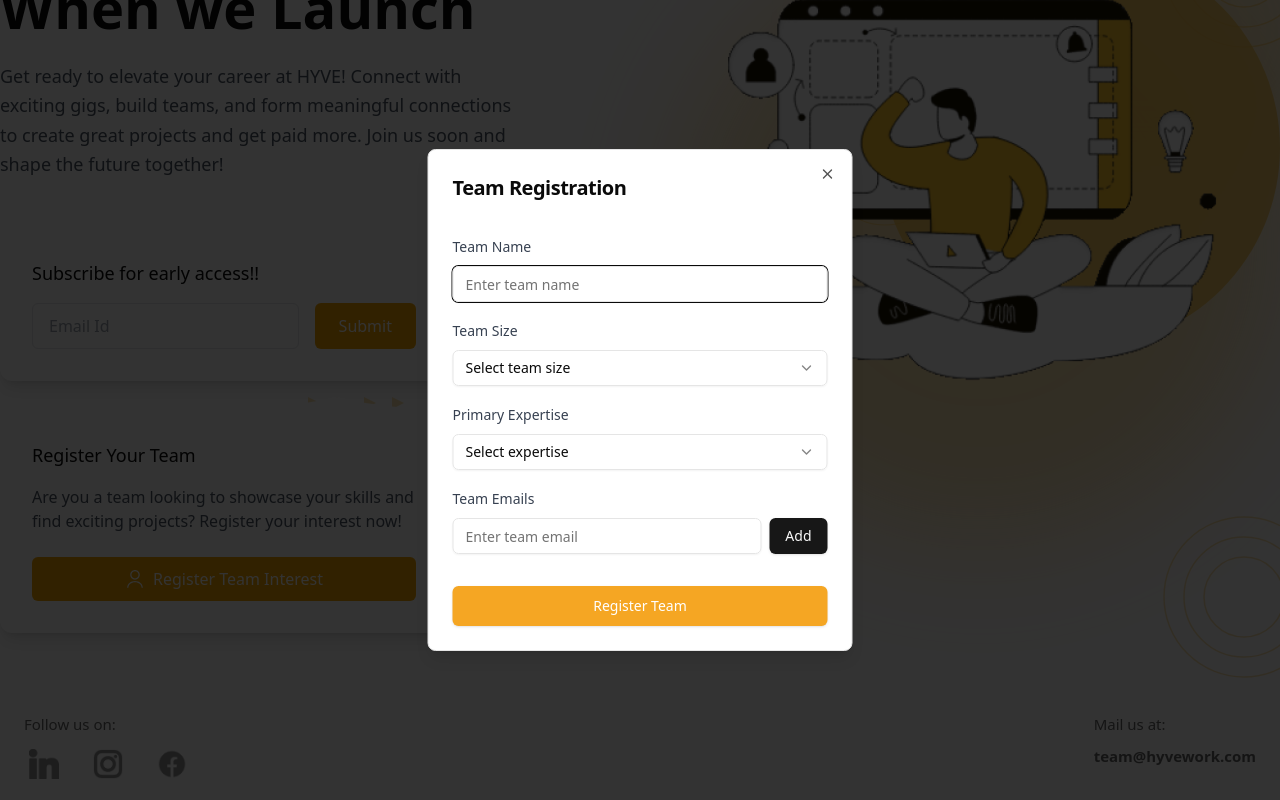
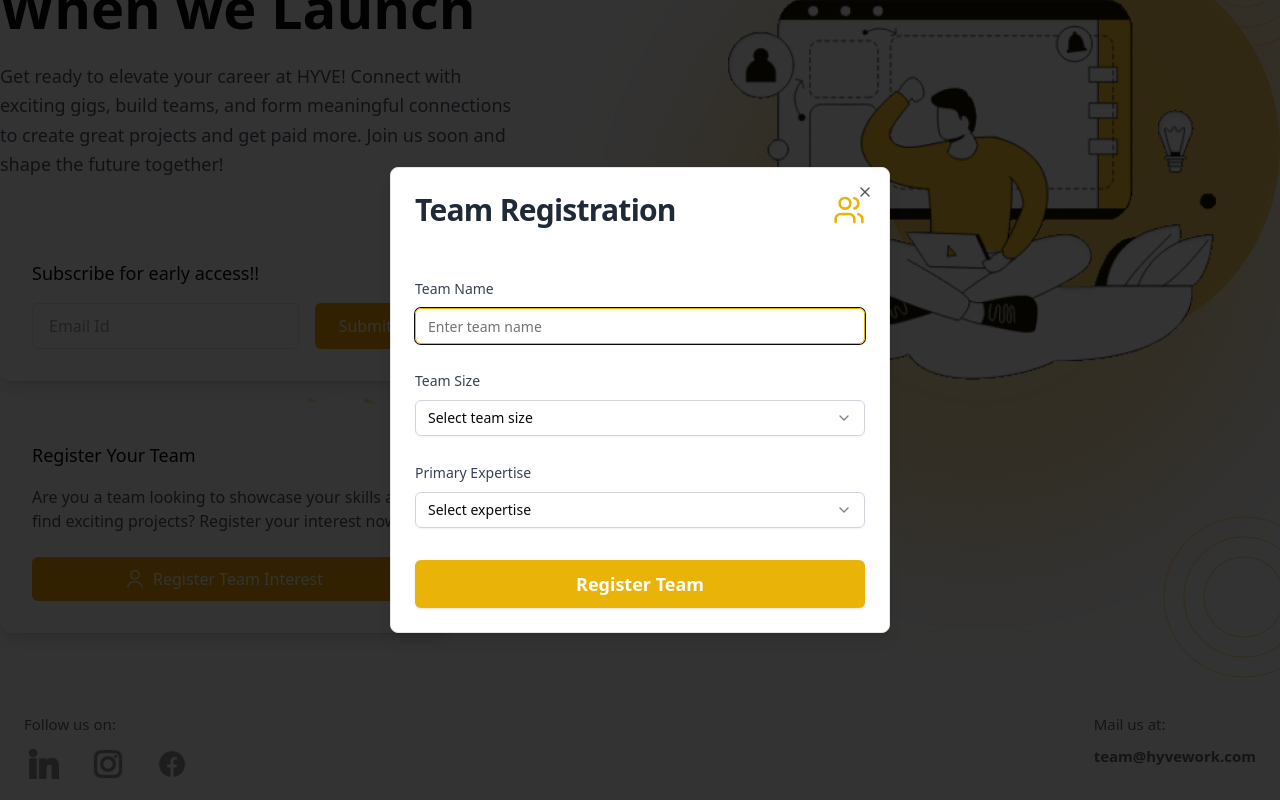
Before and after one commit to YasirKhan231/hyve-frontend, a Next.js app: page / in a window 1280 px wide. Both pictures are taken after a click on the button "Register Team Interest". Shown: the part 287-1087 px from the top of the page. Built offline with nearby package versions, Linux system fonts and the light colour scheme.

Commit message:
dialog box chnages

```diff
--- a/app/api/teamregister/route.ts
+++ b/app/api/teamregister/route.ts
@@ -3,9 +3,9 @@
 
 export async function POST(req: Request) {
   try {
-    const { teamName, maxTeamSize, expertise, teamEmails, teamMembers } = await req.json();
+    const { teamName, maxTeamSize, expertise,  teamMembers } = await req.json();
     // Check for missing fields
-    if (!teamName || !maxTeamSize || !expertise || !teamEmails || !teamMembers.length) {
+    if (!teamName || !maxTeamSize || !expertise || !teamMembers.length) {
       return NextResponse.json({ error: "All fields are required" }, { status: 400 });
     }
 
@@ -16,7 +16,6 @@
         team_name: teamName,
         team_size: maxTeamSize,
         expertise,
-        team_email: teamEmails,  // Array of emails
         team_members: teamMembers,  // Array of member objects
       }])
       .select();
--- a/app/component/hero-components/Registration_dialog_box.tsx
+++ b/app/component/hero-components/Registration_dialog_box.tsx
@@ -1,7 +1,7 @@
 "use client";
 
 import { useState, useEffect, useCallback } from "react";
-import { X, AlertCircle } from "lucide-react";
+import { X, AlertCircle, Users } from "lucide-react";
 import { Button } from "@/components/ui/button";
 import { Input } from "@/components/ui/input";
 import {
@@ -22,6 +22,7 @@
 interface TeamMember {
   name: string;
   role: string;
+  email: string;
 }
 
 interface TeamSize {
@@ -36,6 +37,7 @@
   { value: "medium", label: "4-8 members", min: 4, max: 8 },
   { value: "large", label: "10-15 members", min: 10, max: 15 },
 ];
+
 interface TeamRegistrationDialogProps {
   iisOpen: boolean;
   onClose: () => void;
@@ -48,14 +50,14 @@
   const [teamName, setTeamName] = useState("");
   const [teamSize, setTeamSize] = useState<string>("");
   const [expertise, setExpertise] = useState("");
-  const [teamEmail, setTeamEmail] = useState("");
-  const [teamEmails, setTeamEmails] = useState<string[]>([]);
   const [teamMembers, setTeamMembers] = useState<TeamMember[]>([]);
   const [showMemberInputs, setShowMemberInputs] = useState(false);
   const [maxTeamSize, setMaxTeamSize] = useState<number | null>(null);
+  const [isSubmitting, setIsSubmitting] = useState(false);
   const [currentMember, setCurrentMember] = useState<TeamMember>({
     name: "",
     role: "",
+    email: "",
   });
   const [error, setError] = useState("");
 
@@ -79,8 +81,8 @@
   };
 
   const handleAddMember = () => {
-    if (!currentMember.name || !currentMember.role) {
-      setError("Please fill in both name and role for the team member");
+    if (!currentMember.name || !currentMember.role || !currentMember.email) {
+      setError("Please fill in name, role, and email for the team member");
       return;
     }
 
@@ -90,7 +92,7 @@
     }
 
     setTeamMembers([...teamMembers, currentMember]);
-    setCurrentMember({ name: "", role: "" });
+    setCurrentMember({ name: "", role: "", email: "" });
     setError("");
 
     // Hide member inputs if we've reached the maximum
@@ -105,8 +107,10 @@
   };
 
   const handleRegister = async () => {
-    if (!teamName || !teamSize || !expertise || teamEmails.length === 0) {
-      setError("Please fill in all required fields");
+    if (!teamName || !teamSize || !expertise || teamMembers.length === 0) {
+      setError(
+        "Please fill in all required fields and add at least one team member"
+      );
       return;
     }
 
@@ -114,6 +118,8 @@
       setError(`You need at least ${getSelectedTeamSize()?.min} team members`);
       return;
     }
+
+    setIsSubmitting(true); // Start submission
 
     try {
       const response = await fetch("/api/teamregister", {
@@ -125,30 +131,28 @@
           teamName,
           maxTeamSize,
           expertise,
-          teamEmails,
           teamMembers,
         }),
       });
 
       if (!response.ok) {
-        alert("Failed to submit team registration");
+        throw new Error("Failed to submit team registration");
       }
 
-      // Handle successful submission
       alert("Team registration submitted successfully");
       setTeamName("");
       setTeamSize("");
       setExpertise("");
-      setTeamEmail("");
-      setTeamEmails([]);
       setTeamMembers([]);
       setShowMemberInputs(false);
-      setCurrentMember({ name: "", role: "" });
+      setCurrentMember({ name: "", role: "", email: "" });
       setError("");
       onClose();
     } catch (error) {
       alert("Failed to submit team registration. Please try again.");
       console.error("Error submitting team registration:", error);
+    } finally {
+      setIsSubmitting(false); // End submission
     }
   };
 
@@ -156,7 +160,7 @@
   useEffect(() => {
     setTeamMembers([]);
     setShowMemberInputs(false);
-    setCurrentMember({ name: "", role: "" });
+    setCurrentMember({ name: "", role: "", email: "" });
     setError("");
     const selectedSize = getSelectedTeamSize();
     if (selectedSize) {
@@ -164,27 +168,21 @@
     } else {
       setMaxTeamSize(null);
     }
-  }, [teamSize]);
+  }, [teamSize, getSelectedTeamSize]); // Added getSelectedTeamSize to dependencies
 
   return (
     <Dialog open={iisOpen} onOpenChange={onClose}>
-      <DialogContent className="sm:max-w-[425px] max-h-[80vh] overflow-y-auto">
+      <DialogContent className="sm:max-w-[500px] max-h-[85vh] overflow-y-auto scrollbar-thin scrollbar-thumb-yellow-400 scrollbar-track-gray-200">
         <DialogHeader>
-          <div className="flex justify-between items-center">
-            <DialogTitle className="text-xl font-semibold">
+          <div className="flex justify-between items-center mb-4">
+            <DialogTitle className="text-3xl font-bold text-gray-800">
               Team Registration
             </DialogTitle>
-            {/* <Button
-              variant="ghost"
-              className="h-6 w-6 p-0 rounded-full"
-              onClick={onClose}
-            >
-              <X className="h-4 w-4" />
-            </Button> */}
+            <Users className="h-8 w-8 text-yellow-500" />
           </div>
         </DialogHeader>
 
-        <div className="space-y-4 py-4">
+        <div className="space-y-6 py-4">
           <div className="space-y-2">
             <label className="text-sm font-medium text-gray-700">
               Team Name
@@ -193,6 +191,7 @@
               placeholder="Enter team name"
               value={teamName}
               onChange={(e) => setTeamName(e.target.value)}
+              className="border-gray-300 focus:border-yellow-500 focus:ring-yellow-500"
             />
           </div>
 
@@ -201,7 +200,7 @@
               Team Size
             </label>
             <Select value={teamSize} onValueChange={setTeamSize}>
-              <SelectTrigger>
+              <SelectTrigger className="border-gray-300 focus:border-yellow-500 focus:ring-yellow-500">
                 <SelectValue placeholder="Select team size" />
               </SelectTrigger>
               <SelectContent>
@@ -219,7 +218,7 @@
               Primary Expertise
             </label>
             <Select value={expertise} onValueChange={setExpertise}>
-              <SelectTrigger>
+              <SelectTrigger className="border-gray-300 focus:border-yellow-500 focus:ring-yellow-500">
                 <SelectValue placeholder="Select expertise" />
               </SelectTrigger>
               <SelectContent>
@@ -231,53 +230,8 @@
             </Select>
           </div>
 
-          <div className="space-y-2">
-            <label className="text-sm font-medium text-gray-700">
-              Team Emails
-            </label>
-            <div className="flex space-x-2">
-              <Input
-                type="email"
-                placeholder="Enter team email"
-                value={teamEmail}
-                onChange={(e) => setTeamEmail(e.target.value)}
-              />
-              <Button
-                onClick={() => {
-                  if (teamEmail && !teamEmails.includes(teamEmail)) {
-                    setTeamEmails([...teamEmails, teamEmail]);
-                    setTeamEmail("");
-                  }
-                }}
-              >
-                Add
-              </Button>
-            </div>
-            {teamEmails.length > 0 && (
-              <div className="mt-2 space-y-1">
-                {teamEmails.map((email, index) => (
-                  <div
-                    key={index}
-                    className="flex justify-between items-center bg-gray-100 p-2 rounded"
-                  >
-                    <span>{email}</span>
-                    <Button
-                      variant="ghost"
-                      size="sm"
-                      onClick={() =>
-                        setTeamEmails(teamEmails.filter((_, i) => i !== index))
-                      }
-                    >
-                      <X className="h-4 w-4" />
-                    </Button>
-                  </div>
-                ))}
-              </div>
-            )}
-          </div>
-
           {teamSize && (
-            <div className="space-y-2">
+            <div className="space-y-4">
               <div className="flex justify-between items-center">
                 <label className="text-sm font-medium text-gray-700">
                   Team Members ({teamMembers.length}/
@@ -288,6 +242,7 @@
                     variant="outline"
                     size="sm"
                     onClick={() => setShowMemberInputs(true)}
+                    className="bg-yellow-100 text-yellow-700 border-yellow-300 hover:bg-yellow-200"
                   >
                     Add Team Member
                   </Button>
@@ -295,7 +250,7 @@
               </div>
 
               {showMemberInputs && (
-                <div className="space-y-4 border rounded-lg p-4">
+                <div className="space-y-4 border border-gray-200 rounded-lg p-4 bg-gray-50 shadow-sm">
                   <div className="space-y-2">
                     <label className="text-sm font-medium text-gray-700">
                       Member Name
@@ -309,6 +264,7 @@
                           name: e.target.value,
                         })
                       }
+                      className="border-gray-300 focus:border-yellow-500 focus:ring-yellow-500"
                     />
                   </div>
                   <div className="space-y-2">
@@ -324,11 +280,29 @@
                           role: e.target.value,
                         })
                       }
+                      className="border-gray-300 focus:border-yellow-500 focus:ring-yellow-500"
+                    />
+                  </div>
+                  <div className="space-y-2">
+                    <label className="text-sm font-medium text-gray-700">
+                      Member Email
+                    </label>
+                    <Input
+                      type="email"
+                      placeholder="Enter member email"
+                      value={currentMember.email}
+                      onChange={(e) =>
+                        setCurrentMember({
+                          ...currentMember,
+                          email: e.target.value,
+                        })
+                      }
+                      className="border-gray-300 focus:border-yellow-500 focus:ring-yellow-500"
                     />
                   </div>
                   <Button
                     variant="outline"
-                    className="w-full"
+                    className="w-full bg-yellow-400 text-yellow-800 border-yellow-500 hover:bg-yellow-500"
                     onClick={handleAddMember}
                   >
                     Add Member
@@ -341,18 +315,23 @@
                   {teamMembers.map((member, index) => (
                     <div
                       key={index}
-                      className="flex justify-between items-center p-2 bg-gray-50 rounded"
+                      className="flex justify-between items-center p-3 bg-white rounded-lg border border-gray-200 shadow-sm hover:shadow-md transition-shadow duration-200"
                     >
                       <div>
-                        <span className="font-medium">{member.name}</span>
-                        <span className="text-gray-500 ml-2">
+                        <span className="font-medium text-gray-800">
+                          {member.name}
+                        </span>
+                        <span className="text-gray-600 ml-2">
                           ({member.role})
+                        </span>
+                        <span className="text-gray-500 ml-2 text-sm">
+                          {member.email}
                         </span>
                       </div>
                       <Button
                         variant="ghost"
                         size="sm"
-                        className="h-8 w-8 p-0 text-gray-500 hover:text-red-500"
+                        className="h-8 w-8 p-0 text-gray-400 hover:text-red-500 hover:bg-red-50"
                         onClick={() => handleRemoveMember(index)}
                       >
                         <X className="h-4 w-4" />
@@ -365,7 +344,10 @@
           )}
 
           {error && (
-            <Alert variant="destructive">
+            <Alert
+              variant="destructive"
+              className="bg-red-50 border-red-200 text-red-800"
+            >
               <AlertCircle className="h-4 w-4" />
               <AlertDescription>{error}</AlertDescription>
             </Alert>
@@ -373,11 +355,15 @@
         </div>
 
         <Button
-          className="w-full bg-[#F5A623] hover:bg-[#F5A623]/90 text-white"
-          size="lg"
+          className={`w-full font-semibold text-lg py-6 ${
+            isSubmitting
+              ? "bg-yellow-500 cursor-not-allowed"
+              : "bg-yellow-500 hover:bg-yellow-600 text-white"
+          }`}
           onClick={handleRegister}
+          disabled={isSubmitting}
         >
-          Register Team
+          {isSubmitting ? "Submitting..." : "Register Team"}
         </Button>
       </DialogContent>
     </Dialog>
```
